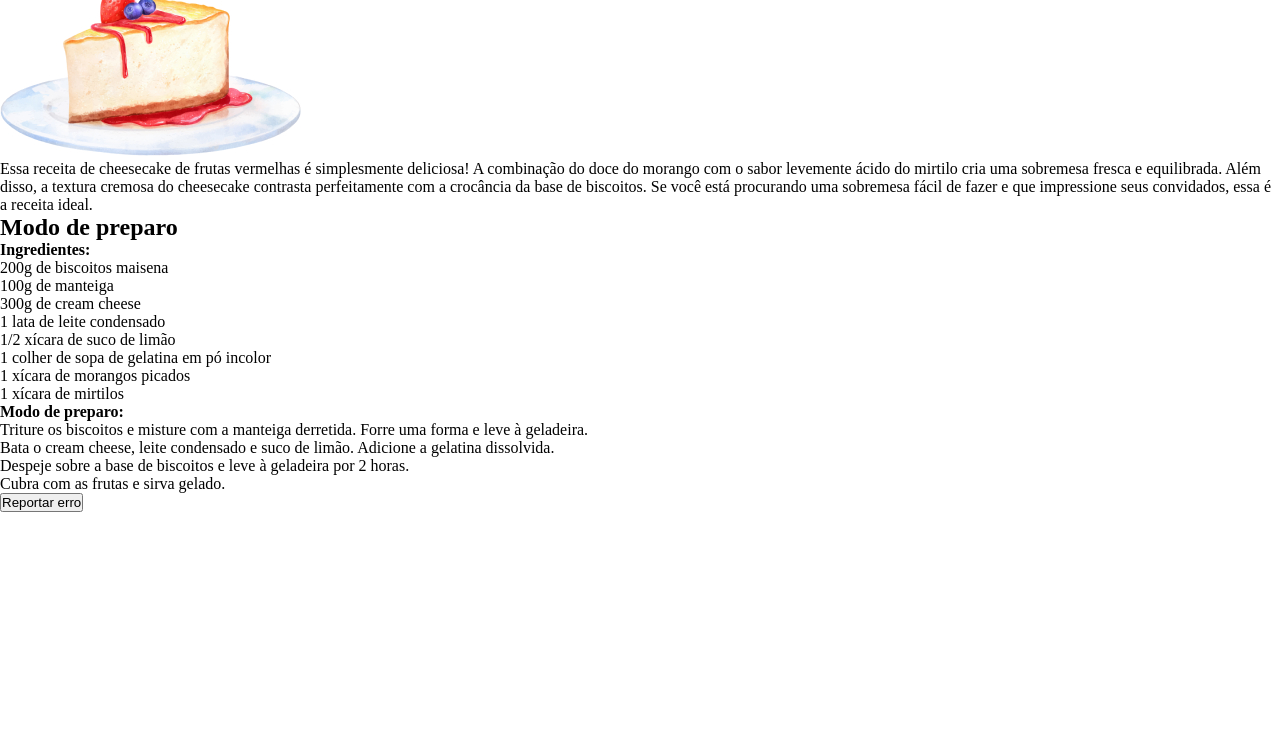
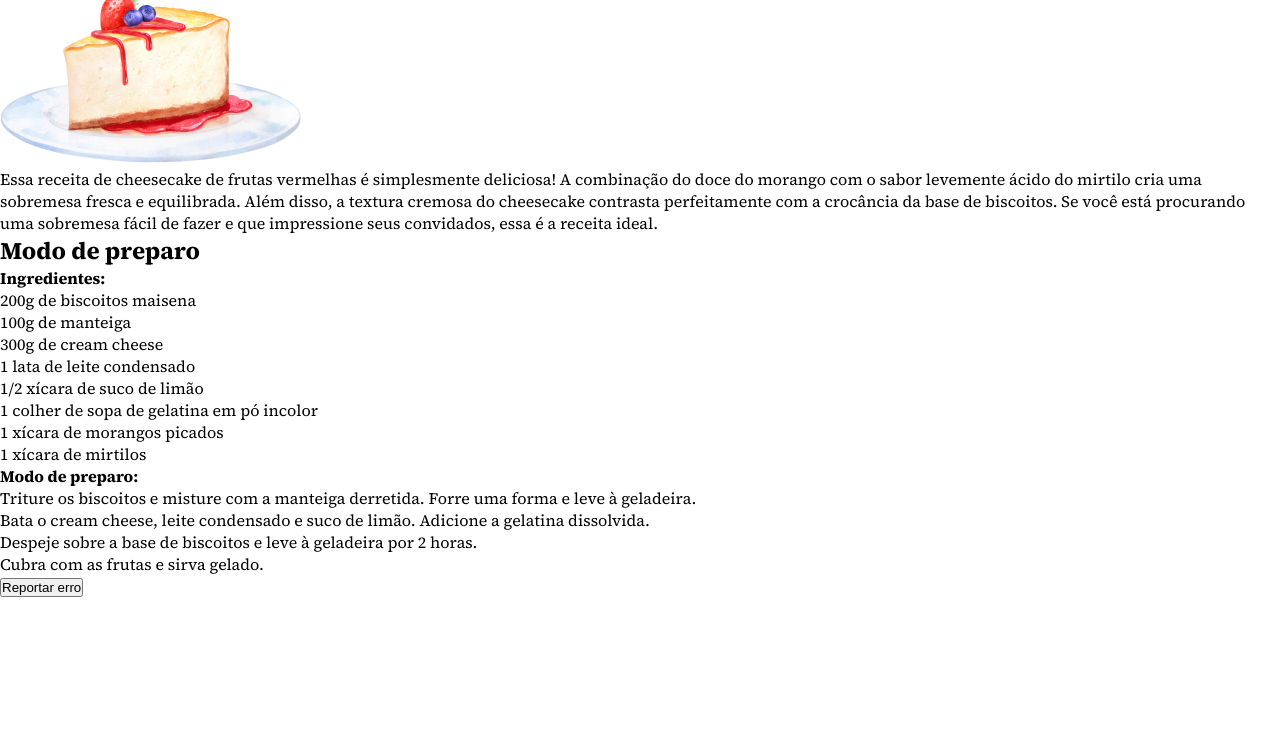
Before and after one commit to brennoEudes/explorer-cheesecake, a plain HTML site: page index.html in a window 1280 px wide. Shown: the part 60-800 px from the top of the page. Drawn offline with Linux system fonts and the light colour scheme.

Commit message:
fonts inserted

```diff
--- a/index.html
+++ b/index.html
@@ -5,7 +5,14 @@
     <meta name="viewport" content="width=device-width, initial-scale=1.0" />
     <title>Cheesecake</title>
 
-    <link rel="stylesheet" href="./style.css">
+    <link rel="preconnect" href="https://fonts.googleapis.com" />
+    <link rel="preconnect" href="https://fonts.gstatic.com" crossorigin />
+    <link
+      href="https://fonts.googleapis.com/css2?family=Source+Serif+4:opsz,wght@8..60,400;8..60,500;8..60,700&display=swap"
+      rel="stylesheet"
+    />
+
+    <link rel="stylesheet" href="./style.css" />
   </head>
   <body>
     <main>
--- a/style.css
+++ b/style.css
@@ -1,5 +1,9 @@
 * {
-    margin: 0;
-    padding: 0;
-    box-sizing: border-box;
+  margin: 0;
+  padding: 0;
+  box-sizing: border-box;
 }
+
+body {
+  font-family: "Source Serif 4", serif;
+}
```
